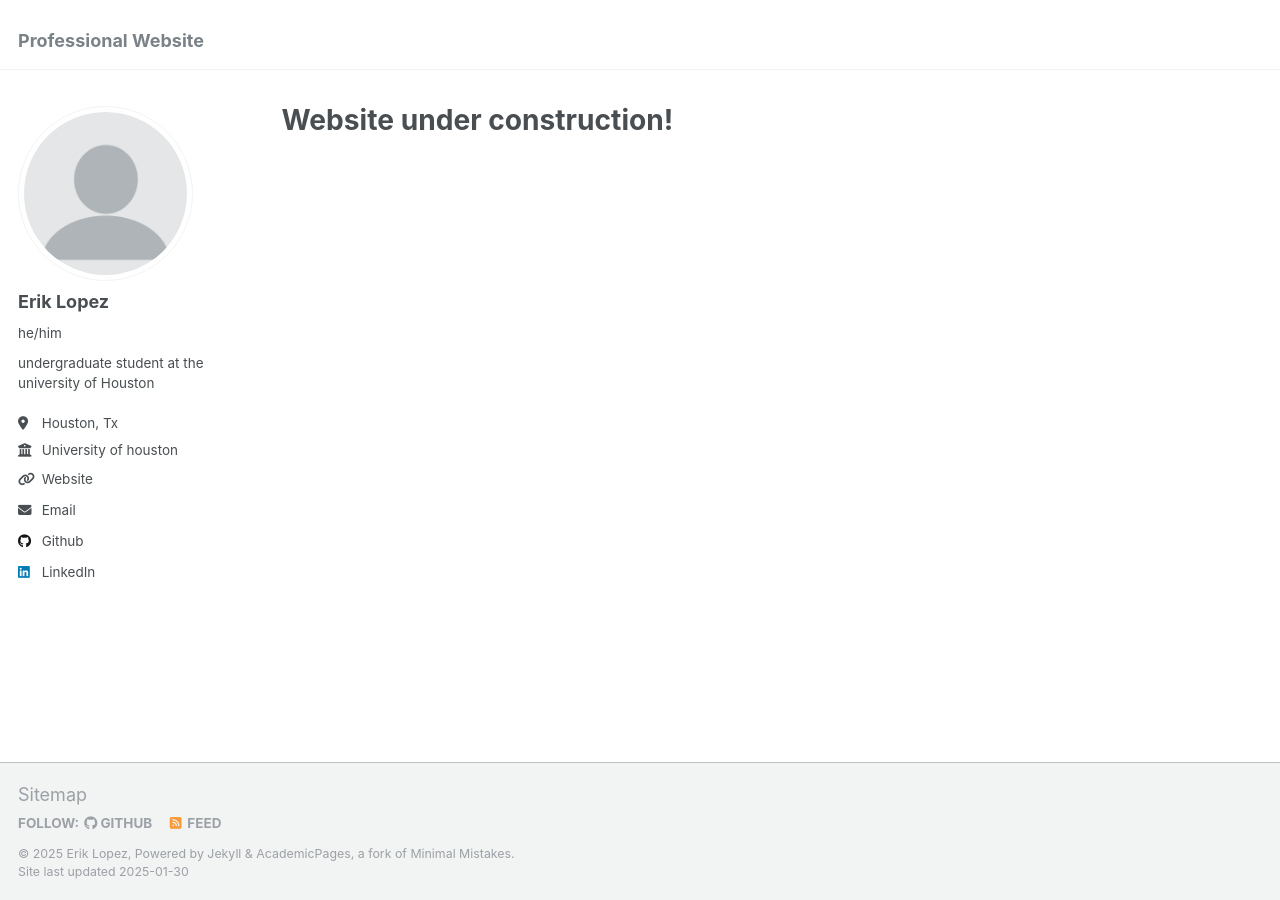
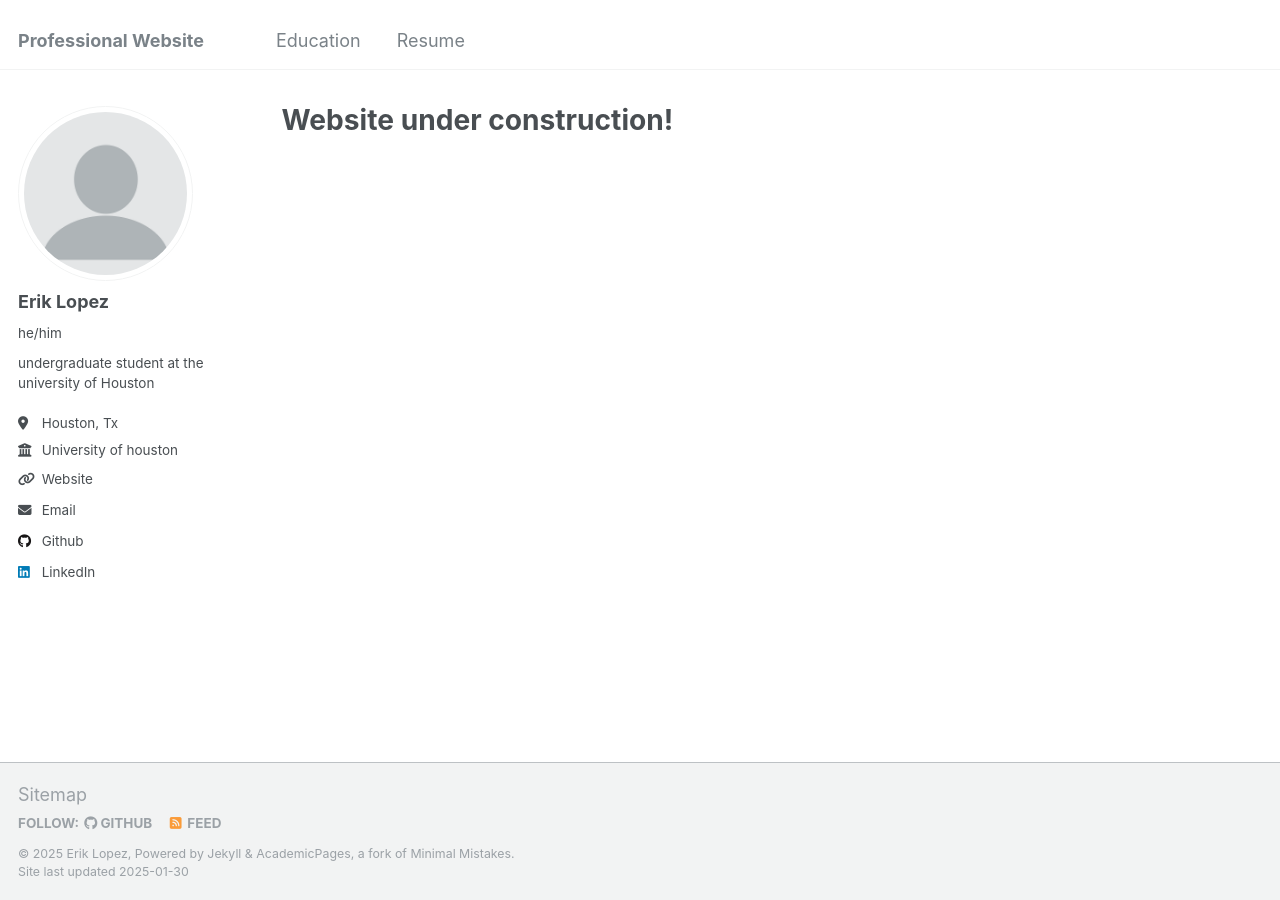
Before and after one commit to Eriklpz04/Eriklpz04.github.io, a Jekyll site: the page built from _pages/about.md, in a window 1280 px wide. Built offline with Jekyll 4.4.1, drawn with Linux system fonts in a browser that asks for light colours.

Commit message:
Update navigation.yml

```diff
--- a/_data/navigation.yml
+++ b/_data/navigation.yml
@@ -5,3 +5,8 @@
 # prevent it from being included in the site.
 
 main:
+  - title: "Education"
+    url: /publications/
+
+  - title: "Resume"
+    url: /talks/
```
